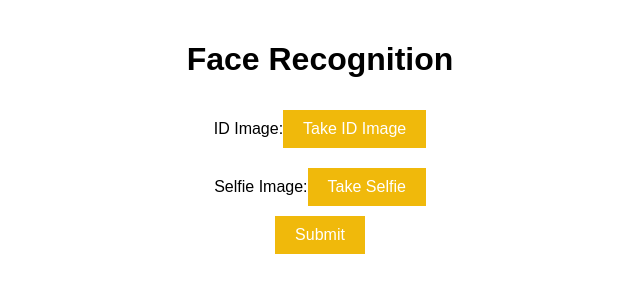
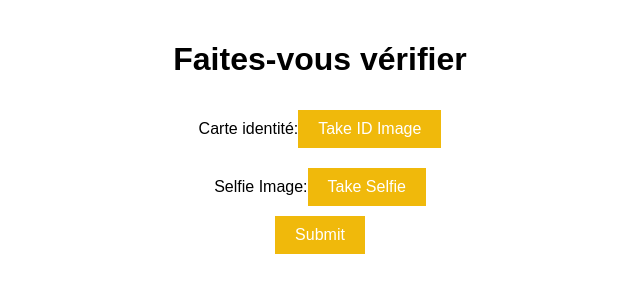
Before and after one commit to btissam19/face-recognition, a React (Create React App) app in the folder face-recognition-frontend/: page /verification in a window 1280 px wide. Shown: the top 300 px of the page, without its empty margins (320-960 px from the left). Built offline with nearby package versions, Linux system fonts and the light colour scheme.

Commit message:
adding UI

```diff
--- a/face-recognition-frontend/src/Verification.js
+++ b/face-recognition-frontend/src/Verification.js
@@ -62,14 +62,14 @@ function Verification() {
 
   return (
     <div className="verification-container">
-      <h1>Face Recognition</h1>
+      <h1>Faites-vous vérifier</h1>
       <form onSubmit={handleSubmit}>
         <div>
-          <label>ID Image:</label>
+          <label>Carte identité:</label>
           <button type="button" onClick={() => handleCaptureClick('id')}>Take ID Image</button>
           {idImage && (
             <div>
-              <h3>ID Image Preview:</h3>
+              <h3>Carte identité:</h3>
               <img src={URL.createObjectURL(idImage)} alt="ID" width={160} height={160} />
             </div>
           )}
```
